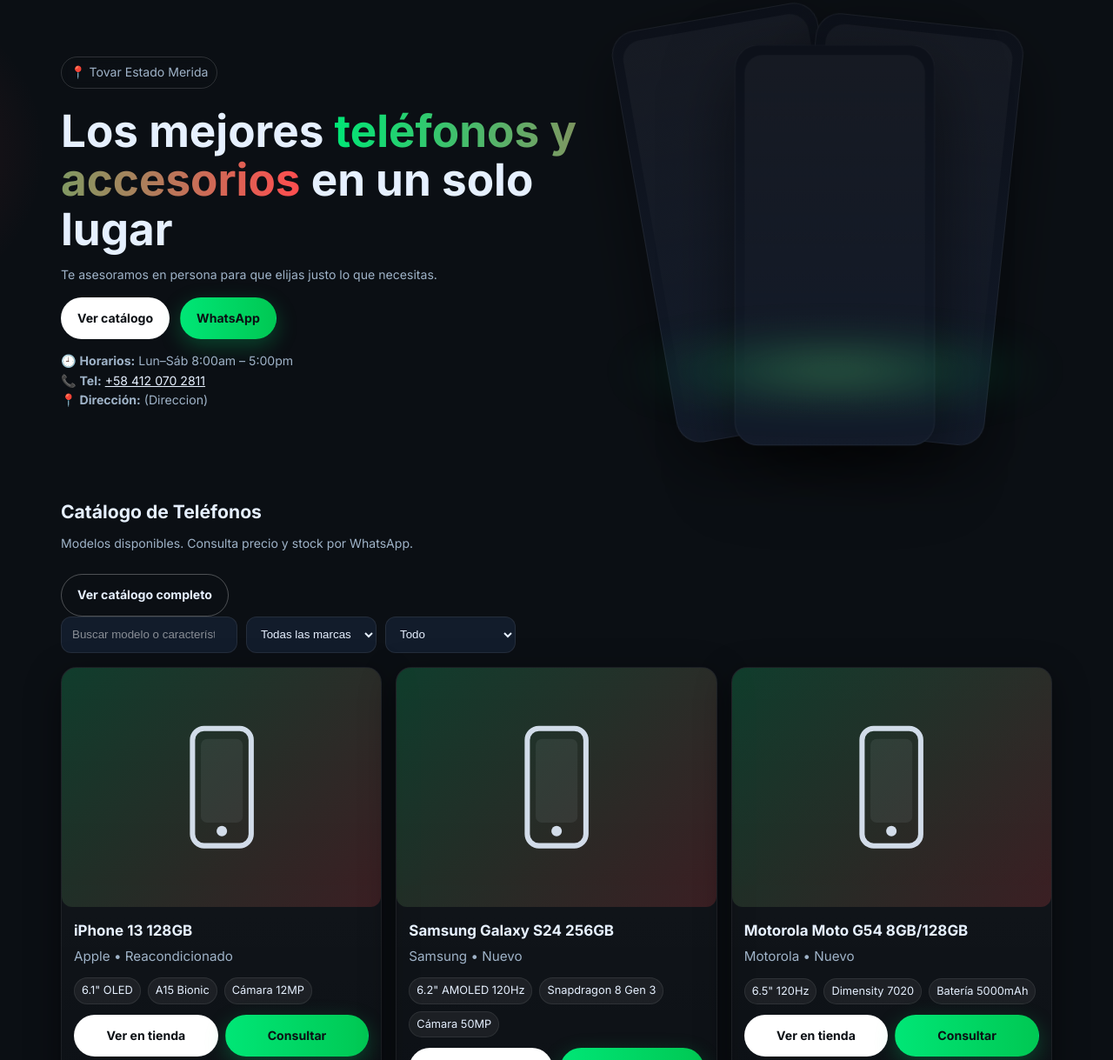
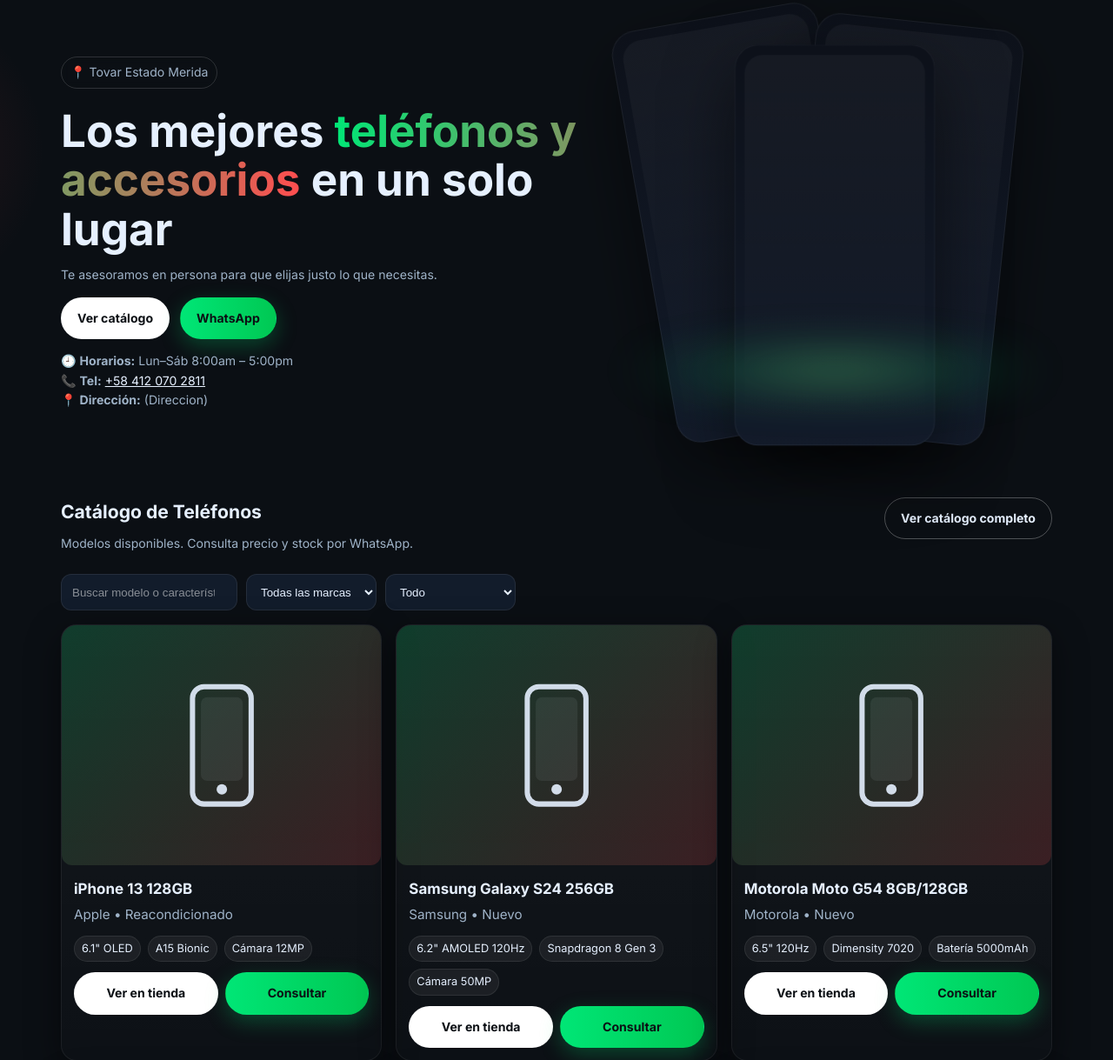
Before and after one commit to SKStudiosOfficial/FotoInversionesZea, a PHP site: page / in a window 1280 px wide. Shown: the part 86-1305 px from the top of the page at 87% size. Run offline with PHP 8.4, Linux system fonts and the light colour scheme.

Commit message:
Update styles.css

```diff
--- a/styles.css
+++ b/styles.css
@@ -237,6 +237,22 @@ img, svg{ max-width:100%; height:auto; display:block; }
 .section-head h2{margin:0 0 8px}
 .section-head p{color:var(--muted); margin:0 0 24px}
 
+/* Header de sección con acción a la derecha */
+.section-head.with-action{
+  display:flex;
+  align-items:flex-end;
+  justify-content:space-between;
+  gap:12px;
+  flex-wrap:wrap;
+}
+.section-head.with-action .btn{
+  align-self:flex-start;
+}
+
+/* Utilidad para ocultar */
+.hidden{ display:none !important; }
+
+
 /* Filters */
 .filters{display:flex; flex-wrap:wrap; gap:10px; margin-bottom:16px}
 .filters input,.filters select{
```
